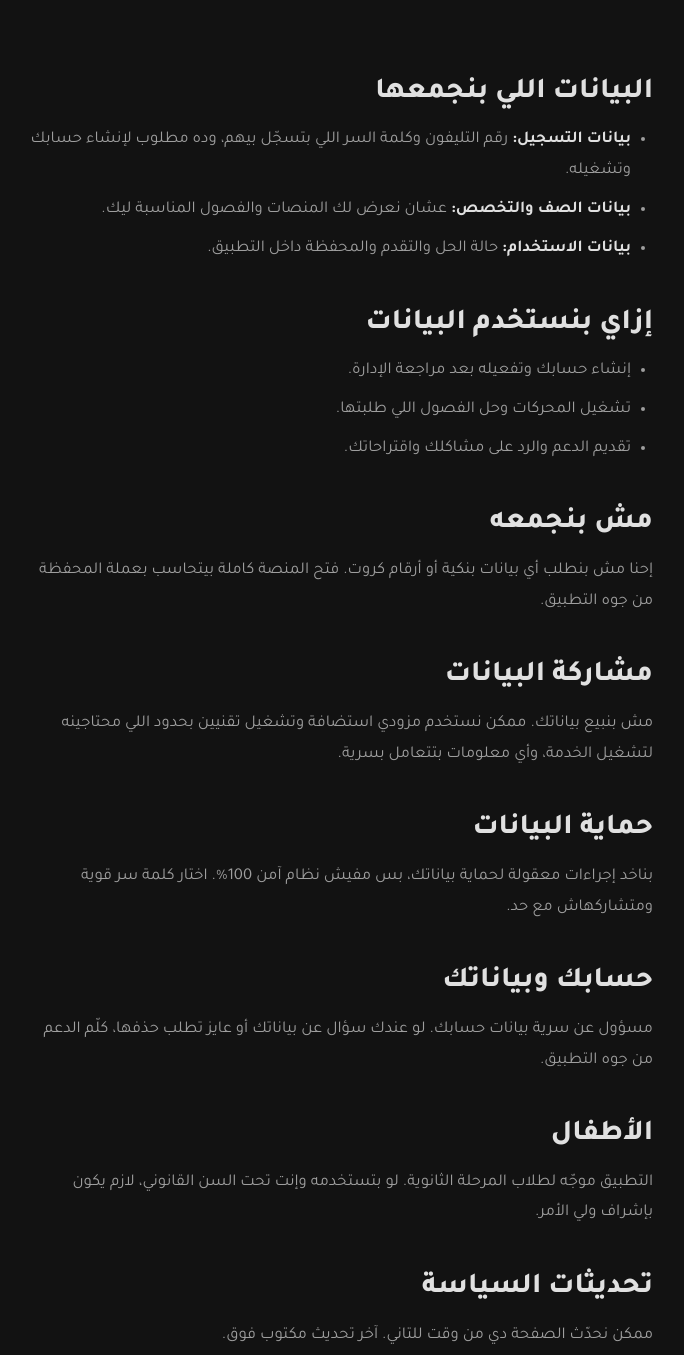
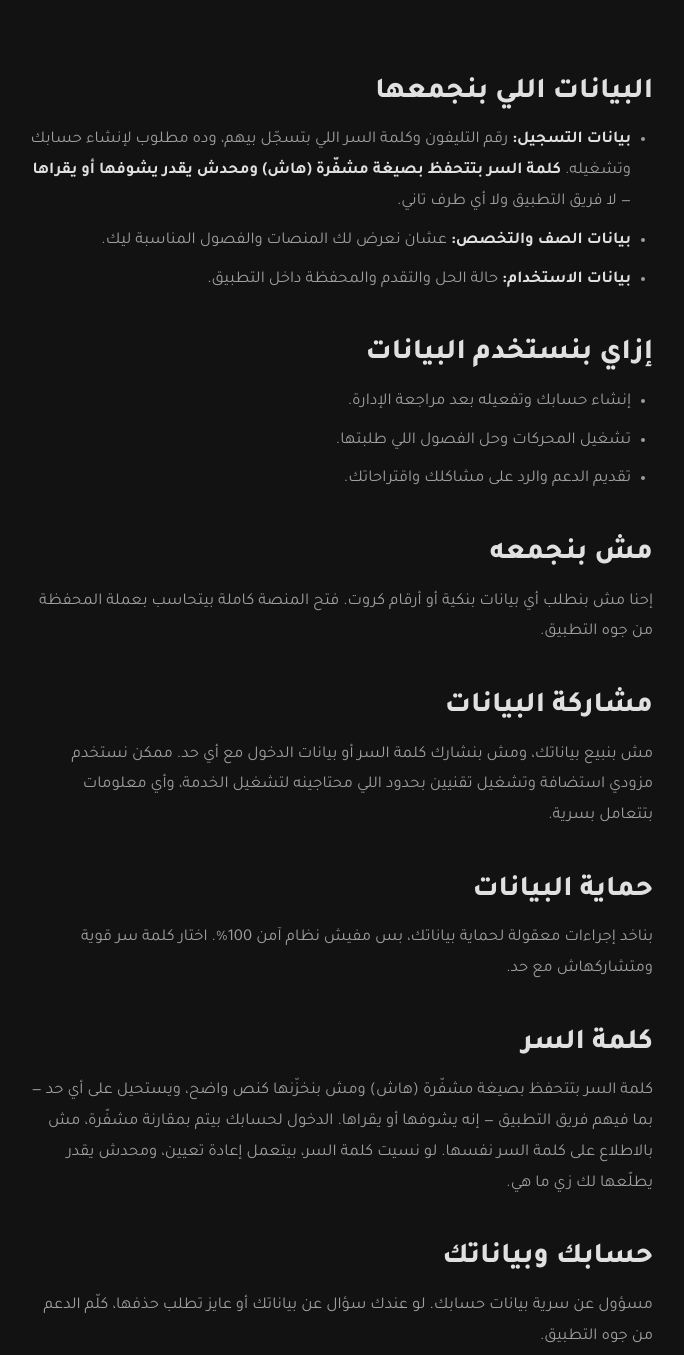
Before and after one commit to omarsayedfrn-cmd/MyWeb, a plain HTML site: page privacy.html in a window 1280 px wide. Shown: the part 420-1775 px from the top of the page, without its empty margins (515-1199 px from the left). Drawn offline with Linux system fonts and the light colour scheme.

Commit message:
Privacy: state password is hashed and not viewable by anyone

```diff
--- a/privacy.html
+++ b/privacy.html
@@ -80,7 +80,7 @@
     <div class="prose">
       <h2>البيانات اللي بنجمعها</h2>
       <ul>
-        <li><strong>بيانات التسجيل:</strong> رقم التليفون وكلمة السر اللي بتسجّل بيهم، وده مطلوب لإنشاء حسابك وتشغيله.</li>
+        <li><strong>بيانات التسجيل:</strong> رقم التليفون وكلمة السر اللي بتسجّل بيهم، وده مطلوب لإنشاء حسابك وتشغيله. <strong>كلمة السر بتتحفظ بصيغة مشفّرة (هاش) ومحدش يقدر يشوفها أو يقراها</strong> — لا فريق التطبيق ولا أي طرف تاني.</li>
         <li><strong>بيانات الصف والتخصص:</strong> عشان نعرض لك المنصات والفصول المناسبة ليك.</li>
         <li><strong>بيانات الاستخدام:</strong> حالة الحل والتقدم والمحفظة داخل التطبيق.</li>
       </ul>
@@ -96,10 +96,13 @@
       <p>إحنا مش بنطلب أي بيانات بنكية أو أرقام كروت. فتح المنصة كاملة بيتحاسب بعملة المحفظة من جوه التطبيق.</p>
 
       <h2>مشاركة البيانات</h2>
-      <p>مش بنبيع بياناتك. ممكن نستخدم مزودي استضافة وتشغيل تقنيين بحدود اللي محتاجينه لتشغيل الخدمة، وأي معلومات بتتعامل بسرية.</p>
+      <p>مش بنبيع بياناتك، ومش بنشارك كلمة السر أو بيانات الدخول مع أي حد. ممكن نستخدم مزودي استضافة وتشغيل تقنيين بحدود اللي محتاجينه لتشغيل الخدمة، وأي معلومات بتتعامل بسرية.</p>
 
       <h2>حماية البيانات</h2>
       <p>بناخد إجراءات معقولة لحماية بياناتك، بس مفيش نظام آمن 100%. اختار كلمة سر قوية ومتشاركهاش مع حد.</p>
+
+      <h2>كلمة السر</h2>
+      <p>كلمة السر بتتحفظ بصيغة مشفّرة (هاش) ومش بنخزّنها كنص واضح، ويستحيل على أي حد — بما فيهم فريق التطبيق — إنه يشوفها أو يقراها. الدخول لحسابك بيتم بمقارنة مشفّرة، مش بالاطلاع على كلمة السر نفسها. لو نسيت كلمة السر، بيتعمل إعادة تعيين، ومحدش يقدر يطلّعها لك زي ما هي.</p>
 
       <h2>حسابك وبياناتك</h2>
       <p>مسؤول عن سرية بيانات حسابك. لو عندك سؤال عن بياناتك أو عايز تطلب حذفها، كلّم الدعم من جوه التطبيق.</p>
```
Also changed, not shown: llms.txt.
